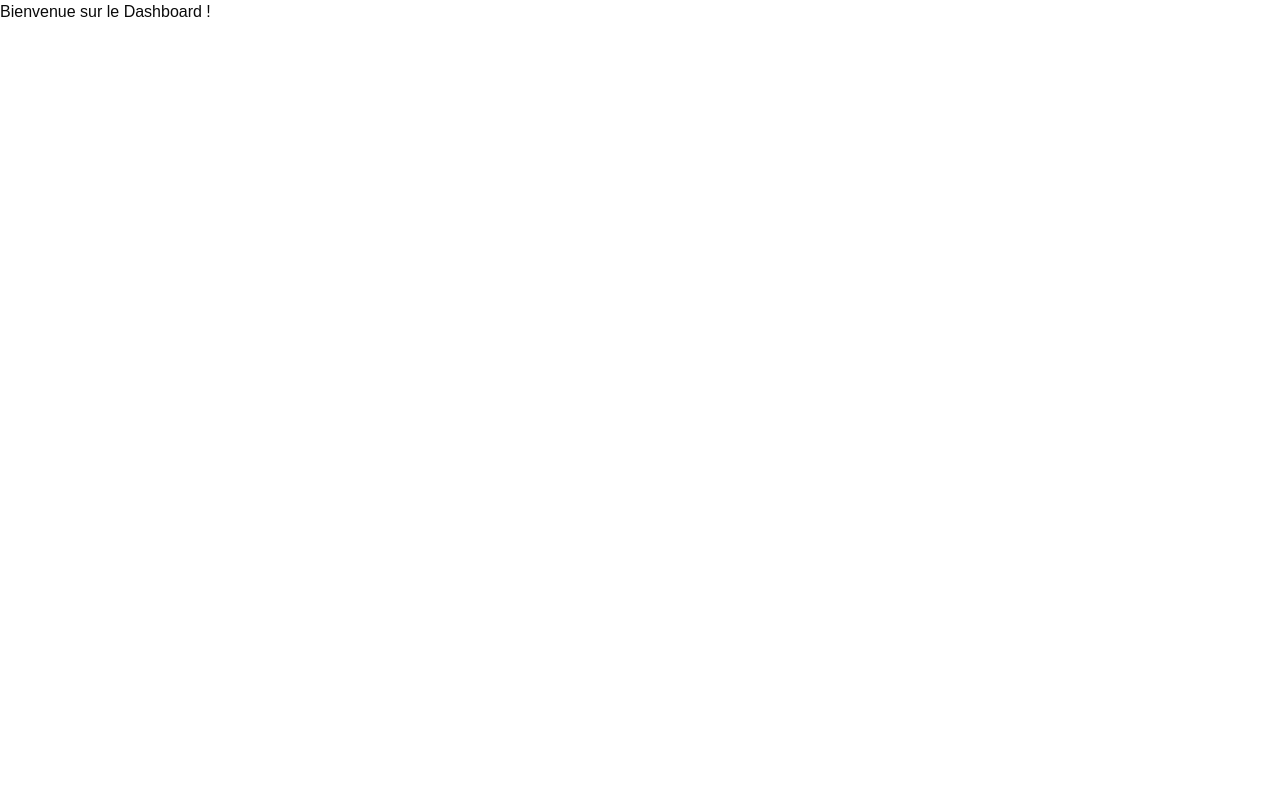
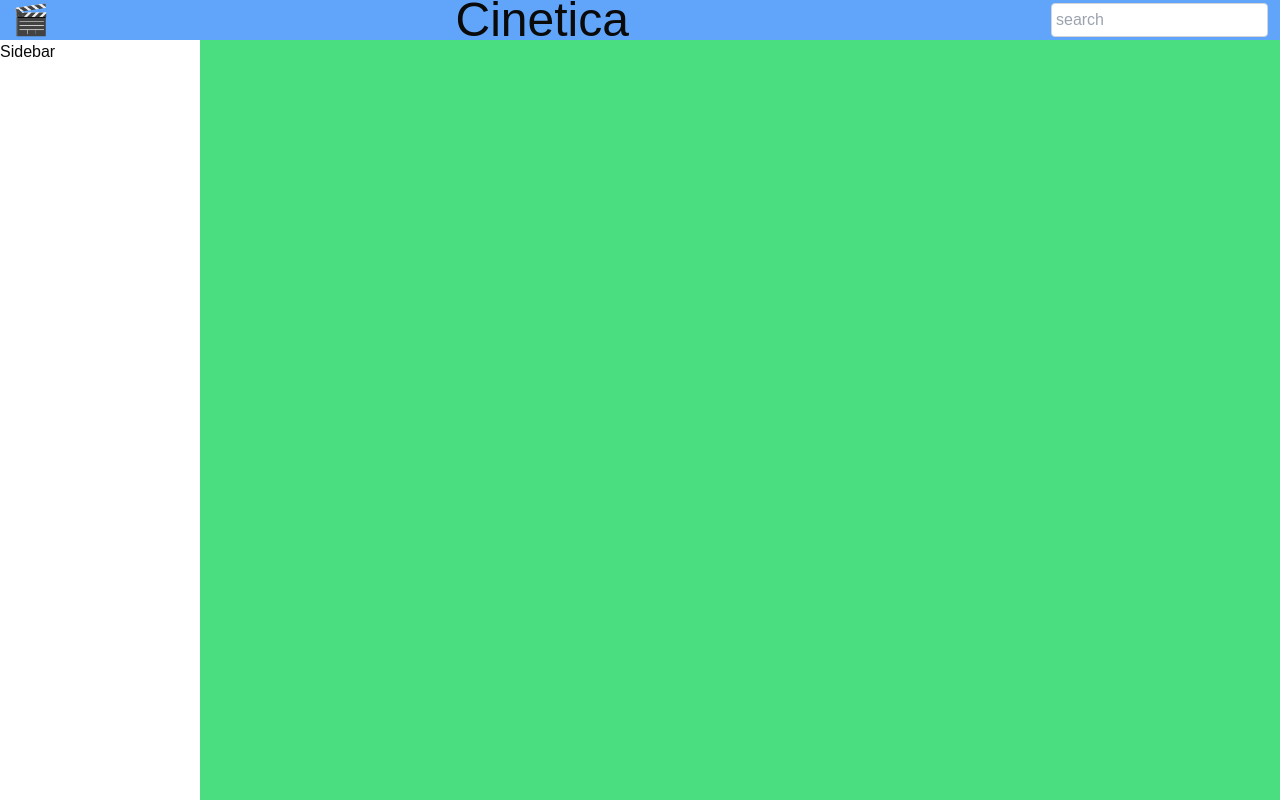
Before and after one commit to Amzhm/MyFilms, a Next.js app in the folder cinetica/: page /dashboard in a window 1280 px wide. Built offline with nearby package versions, Linux system fonts and the light colour scheme.

Commit message:
Modification page login + ajout de la grid du dashboard

```diff
--- /dev/null
+++ b/cinetica/app/dashboard/components/Content.tsx
@@ -0,0 +1,9 @@
+import { PropsWithChildren } from "react";
+
+export const Content = ({ children }: PropsWithChildren) => {
+    return (
+        <div className="bg-green-400" style={{ gridArea: "content" }}>
+            {children}
+        </div>
+    );
+};
--- /dev/null
+++ b/cinetica/app/dashboard/components/Dashboard.tsx
@@ -0,0 +1,16 @@
+import { PropsWithChildren } from "react";
+
+export const DashboardLayout = (props: PropsWithChildren) => {
+    return (
+        <div
+            className="bg-blue-400 h-screen w-screen grid"
+            style={{
+                gridTemplateAreas: `'header header' 'sidebar content'`,
+                gridTemplateColumns: "200px 1fr",
+                gridTemplateRows: "40px 1fr",
+            }}
+        >
+            {props.children}
+        </div>
+    );
+};
--- /dev/null
+++ b/cinetica/app/dashboard/components/Header.tsx
@@ -0,0 +1,14 @@
+import { PropsWithChildren } from 'react';
+
+export const Header = ({ children }: PropsWithChildren) => {
+    return (
+        <div
+            className="flex justify-between items-center p-3"
+            style={{ gridArea: 'header' }}
+        >
+            {children}
+        </div>
+    );
+};
+
+export default Header;
--- /dev/null
+++ b/cinetica/app/dashboard/components/Sidebar.tsx
@@ -0,0 +1,9 @@
+import { PropsWithChildren } from "react";
+
+export const Sidebar = ({ children }: PropsWithChildren) => {
+    return (
+        <div className="bg-white h-full" style={{ gridArea: "sidebar" }}>
+            {children}
+        </div>
+    );
+};
--- /dev/null
+++ b/cinetica/app/dashboard/layout.tsx
@@ -0,0 +1,30 @@
+'use client';
+
+import { PropsWithChildren } from 'react';
+import {Header} from './components/Header';
+import {Sidebar} from './components/Sidebar';
+import {Content} from './components/Content';
+
+export default function DashboardLayout({ children }: PropsWithChildren) {
+    return (
+        <div
+            className="h-screen w-screen grid bg-blue-400"
+            style={{
+                gridTemplateAreas: `
+          'header header'
+          'sidebar content'
+        `,
+                gridTemplateColumns: '200px 1fr', // Sidebar à 200px et le contenu principal prenant le reste
+                gridTemplateRows: '40px 1fr', // Header de 40px et le reste pour le contenu
+            }}
+        >
+            <Header>
+                <span className="text-3xl">🎬</span>
+                <span className="text-5xl">Cinetica</span>
+                <input placeholder="search" className="ml-4 p-1 border border-gray-300 rounded"/>
+            </Header>
+            <Sidebar>Sidebar</Sidebar>
+            <Content>{children}</Content>
+        </div>
+    );
+}
--- a/cinetica/app/dashboard/page.js
+++ /dev/null
@@ -1,8 +0,0 @@
-// Page qui s'affiche après l'authentification réussie
-export default function Dashboard() {
-    return (
-        <div>
-            <h1>Bienvenue sur le Dashboard !</h1>
-        </div>
-    );
-}
--- /dev/null
+++ b/cinetica/app/dashboard/page.tsx
@@ -0,0 +1,10 @@
+// /app/dashboard/page.tsx
+import {Content} from './components/Content';
+
+export default function DashboardPage() {
+    return (
+        <div>
+            <Content /> {/* Contenu principal de la page */}
+        </div>
+    );
+}
--- a/cinetica/app/page.js
+++ b/cinetica/app/page.js
@@ -40,25 +40,25 @@ export default function Home() {
     };
 
     return (
-        <div class="flex justify-center items-center h-full font-sans font-medium">
-        <div class="flex flex-col rounded-xl content-center items-center h-3/6 w-1/2 bg-gray-900 bg-opacity-10 shadow">
-        <div class="logo-section mt-12 flex flex-col items-center mb-5 ">
-        <span class="-rotate-45 text-3xl">🎬</span>
-    <span class="logo text-5xl">Cinetica</span>
+        <div className="flex justify-center items-center h-full font-sans font-medium bg-[url('./img/backgroud_login.png')] bg-cover bg-center">
+        <div className="flex flex-col rounded-xl content-center items-center h-3/6 w-1/2 bg-gray-900 bg-opacity-90 shadow">
+        <div className="logo-section mt-12 flex flex-col items-center mb-5 ">
+        <span className="-rotate-45 text-5xl">🎬</span>
+        <span className="logo text-5xl text-white">Cinetica</span>
 </div>
     <input
-        class="w-4/5 mb-2 mt-5 h-10 rounded-sm pl-8"
+        className="w-4/5 mb-2 mt-5 h-10 rounded-sm pl-8"
         type="email"
         placeholder="Adresse email"
         value={loginInput}
         onChange={(e) => setLoginInput(e.target.value)}
     ></input>
-    <input class="w-4/5 mb-8 h-10 rounded-sm pl-8"
+    <input className="w-4/5 mb-8 h-10 rounded-sm pl-8"
            type="password"
            placeholder="Mot de passe"
            value={passwordInput}
            onChange={(e) => setPasswordInput(e.target.value)}></input>
-    <button class="bg-gray-900 mb-9 text-white w-4/5 rounded-sm h-10 hover:bg-gray-600" onClick={handleLogin}>Se connecter</button>
+    <button className="bg-gray-600 mb-9 text-white w-4/5 rounded-sm h-10 hover:bg-gray-400" onClick={handleLogin}>Se connecter</button>
 </div>
 </div>
     );
```
Also changed, not shown: cinetica/app/img/backgroud_login.png (added).
